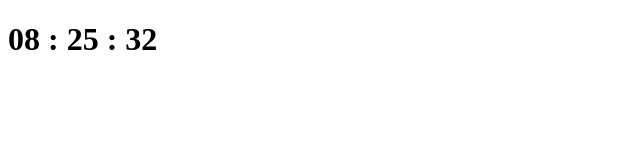
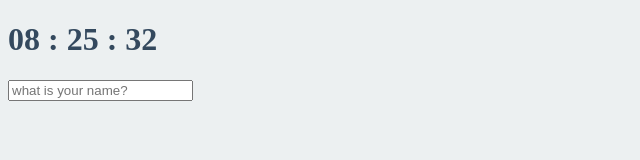
Before and after one commit to zirzirlove96/VanilaJS, a plain HTML site: page index.html in a window 1280 px wide. Shown: the whole page, without its empty margins (0-640 px from the left). Drawn offline with Linux system fonts and the light colour scheme.

Commit message:
First commit

```diff
--- /dev/null
+++ b/greeting.js
@@ -0,0 +1,42 @@
+const form = document.querySelector(".js-form"),
+input = form.querySelector("input"),
+greeting = document.querySelector(".js-greetings");
+
+const USER_LOCALSTORAGE = "currentUser",//currentUser라는 key값을 생성
+SHOWING_CURRENT="showing";
+
+
+//form태그에서 이름을 입력했을 경우 submit되는 함수
+function handleSubmit(event){
+    event.preventDefault();//enter를 쳤을 때 아무런 반응을 하지 않게 하기 위해
+    const currentValue = input.value;
+    paintGreeting(currentValue);
+}
+
+//유저가 없을 경우 이름을 넣어주는 함수
+function askFormName(){
+    form.classList.add(SHOWING_CURRENT);
+    form.addEventListener("submit",handleSubmit)
+}
+
+//유저가 있을 경우 색칠을 해주는 함수
+function paintGreeting(text){
+    form.classList.remove(SHOWING_CURRENT);//form을 지우고
+    greeting.classList.add(SHOWING_CURRENT);
+    greeting.innerText = `Hello ${text}`;
+}
+
+function loadName() {
+    const currentUser = localStorage.getItem(USER_LOCALSTORAGE);//현재의 이름값을 가져온다.
+    if(currentUser === null){
+        askFormName();
+    }else{
+        paintGreeting(currentUser);//currentUser가 있을 경우 색칠해준다.
+    }
+}//input태그에 입력한 값을 load하는 것
+
+function init() {
+    loadName();
+}
+
+init();
--- a/index.css
+++ b/index.css
@@ -0,0 +1,25 @@
+body {
+    background-color: #ecf0f1;
+}
+
+.btn {
+    cursor: pointer;
+}
+
+h1 {
+    color:#34495e;
+    transition: color 0.5s ease-in-out;
+}
+
+.clicked {
+    color: #7f8c8d;
+}
+
+.form,
+.greeting {
+    display: none;
+}
+
+.showing {
+    display: block;
+}/*class명이 showing으로 변경될 경우 form을 block한다.*/
--- a/index.html
+++ b/index.html
@@ -10,6 +10,11 @@
     <div class="js-clock">
         <h1>00:00</h1>
     </div>
+    <form class="js-form form"><!-- 뒤의 form은 css에서 꾸미기 사용 -->
+        <input type="text" placeholder="what is your name?"/>
+    </form>
+    <h4 class="js-greetings greeting"></h4>
     <script src="clock.js"></script>
+    <script src="greeting.js"></script>
 </body>
 </html>
```
